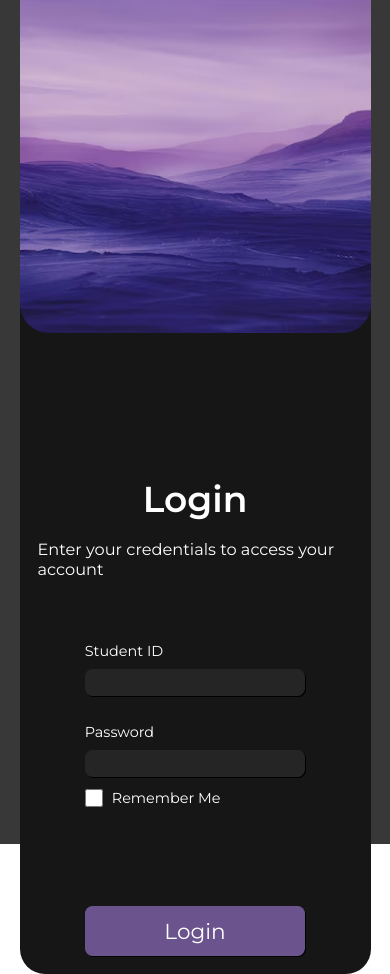
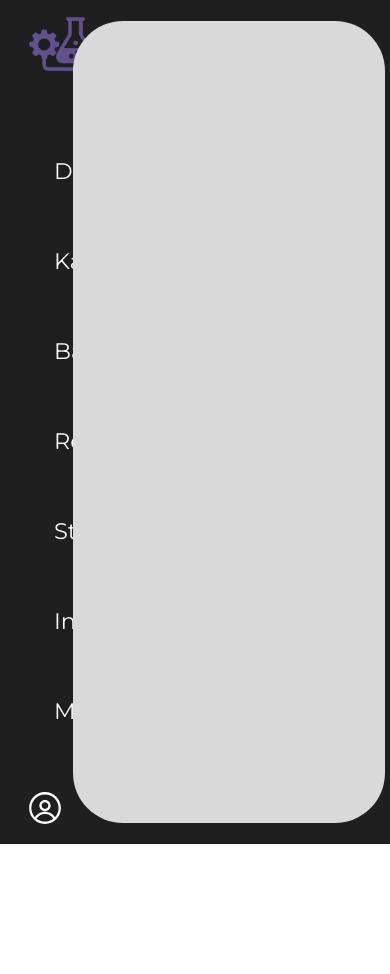
Before and after one commit to Spr1zze/EduFlow, a React (Vite) app: page / in a window 390 px wide. After the commit the page ends 844 px from the top, so only its background shows below. Built offline with nearby package versions, Linux system fonts and the light colour scheme.

Commit message:
- implemented dynamic screen resizing for normal, phone, and large screens - added logo image and title to basic layout - updated icons on user profile - imported new icon set

```diff
--- a/src/App.jsx
+++ b/src/App.jsx
@@ -18,7 +18,7 @@ import BasicLayout from './components/BasicLayout/BasicLayout.jsx';
 export default function App() {
     return (
         <>
-            <Login />
+            <BasicLayout />
         </>
     )
 }
--- a/src/components/BasicLayout/BasicLayout.jsx
+++ b/src/components/BasicLayout/BasicLayout.jsx
@@ -8,7 +8,7 @@ import { PiStudent } from "react-icons/pi";
 import { TiMessages } from "react-icons/ti";
 // Importing user icons
 import { RxAvatar } from "react-icons/rx";
-import { CgArrowsScrollV } from "react-icons/cg";
+import { RiLogoutBoxLine } from "react-icons/ri";
 
 // remember to do screen sizes media in css file
 
@@ -18,6 +18,12 @@ export default function BasicLayout() {
     return (
         <div className={styles.container}>
             <div className={styles.listContainer}>
+                <div className={styles.logoAndTitle}>
+                    <img className={styles.logoImg} src="src/assets/eduflow-logo.png" alt="Logo didn't load" />
+                    <h2>EduFlow</h2>
+                </div>
+
+
                 <ul className={styles.sidebarList}>
                     <li><MdOutlineDashboard />Dashboard</li>
                     <li><MdOutlineViewKanban />Kanban</li>
@@ -27,7 +33,7 @@ export default function BasicLayout() {
                     <li><TiMessages />Message</li>
                 </ul>
 
-                <p className={styles.userProfile}><RxAvatar />Jakob Jensen< CgArrowsScrollV/></p>
+                <p className={styles.userProfile}><RxAvatar className={styles.avatarIcon} />Jakob Jensen<RiLogoutBoxLine className={styles.logoutIcon}/></p>
             </div>
             <div className={styles.whiteBox}></div>
         </div>
--- a/src/components/BasicLayout/BasicLayout.module.css
+++ b/src/components/BasicLayout/BasicLayout.module.css
@@ -18,10 +18,26 @@
 /* Sidebar styling. Purely for navigation */
 .listContainer {
     height: 100%;
-    width: 17%;
+    width: 18.5%;
 
     display: flex;
     flex-direction: column;
+}
+
+.logoAndTitle {
+    display: flex;
+    align-items: center;
+
+}
+.logoAndTitle h2{
+    color: #6b548d;
+    font-size: 2rem;
+}
+
+.logoImg {
+    width: 5rem;
+    height: 5rem;
+    margin-left: 1rem;
 }
 
 .sidebarList {
@@ -62,15 +78,23 @@
     flex-direction: row;
     text-align: center;
     justify-content: center;
+    justify-items: center;
 }
 
-.userProfile svg {
-    width: 40px;
-    height: 40px;
+.userProfile .avatarIcon {
+    width: 2rem;
+    height: 2rem;
 
     margin-right: 1.5rem;
 }
 
+.userProfile .logoutIcon {
+    width: 2rem;
+    height: 2rem;
+
+    margin-left: 1.5rem;
+    cursor: pointer;
+}
 
 /* Whitebox styling. The entire main part of the page */
 .whiteBox {
--- a/src/components/LoginPage/Login.jsx
+++ b/src/components/LoginPage/Login.jsx
@@ -35,7 +35,7 @@ export default function Login() {
                             <label htmlFor="rememberMeCheckbox">Remember Me</label>
                         </div>
 
-                        <button type="submit" className={styles.submitButton}>Login</button>
+                        <button type="submit" className={styles.submitButton}>Sign in</button>
                     </form>
                 </div>
             </div>
--- a/src/components/LoginPage/LoginPage.module.css
+++ b/src/components/LoginPage/LoginPage.module.css
@@ -70,7 +70,7 @@ html {
 }
 
 .rightSideCredentials h2 {
-    margin: 7rem 0 0 0;
+    margin-top: 7rem;
     font-size: 2rem;
     font-weight: 600;
 }
@@ -167,14 +167,13 @@ form label {
         height: auto;
     }
 
-  .leftSideImg,
     .rightSideCredentials {
         width: 100%;
         height: auto;
     }
 
     .leftSideImg {
-    border-radius: 25px 25px 0 0;
+        display: none;
     }
 
     .rightSideCredentials {
@@ -182,19 +181,67 @@ form label {
         padding: 1rem;
     }
 
-  .leftSideImg img {
-    height: auto;
-    margin: 0;
-    border-radius: 25px 25px 0 0;
+    .rightSideCredentials h2 {
+        margin-top: 2rem;
+    }
+
+    .rightSideCredentials p {
+        display: flex;
+        justify-content: center;
+        align-items: center;
+    }
+
+    .emailWrapper, .passwordWrapper {
+        width: 80%;
+    }
+
+    .submitButton {
+        width: 80%;
+        height: 2.5rem;
+        font-size: 1rem;
+        margin-top: 4rem;
     }
 }
+
 
 /* NEED TO BE FIXED /*
 /* Styles for 4k (big screens) */
 @media (min-width: 2500px) {
+    .rightSideCredentials h2 {
+        font-size: 4rem;
+        margin-top: 10rem;
+    }
+
+    .rightSideCredentials p {
+        font-size: 1.6rem;
+        margin-bottom: 4rem;
+    }
+
+    .emailWrapper, .passwordWrapper {
+        width: 70%;
+        height: 5rem;
+        margin-bottom: 1rem;
+    }
+
+    .emailInput, .passwordInput {
+        font-size: 1.5rem;
+        padding-left: 1rem;
+    }
+
+    form label {
+        font-size: 1.5rem;
+        margin-bottom: 0.5rem;
+    }
+
+    .rememberMeCheckbox {
+        width: 1.5rem;
+        height: 1.5rem;
+    }
+
     .submitButton {
-        width: 50%;
+        width: 70%;
         height: 3.5rem;
         font-size: 1.5rem;
+        margin-top: 10rem;
     }
 }
```
Also changed, not shown: src/assets/eduflow-logo.png (added). Lines whose indentation alone changed are shown as unchanged.
